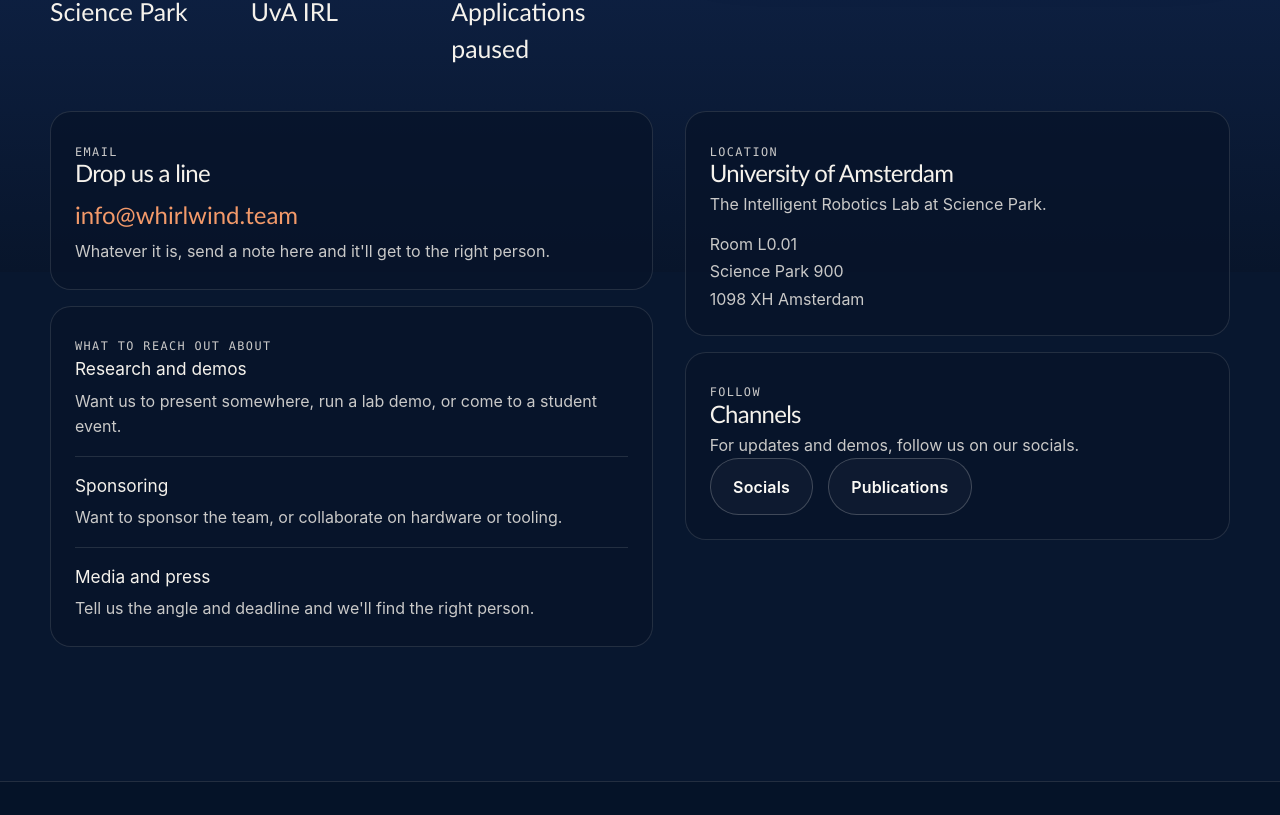
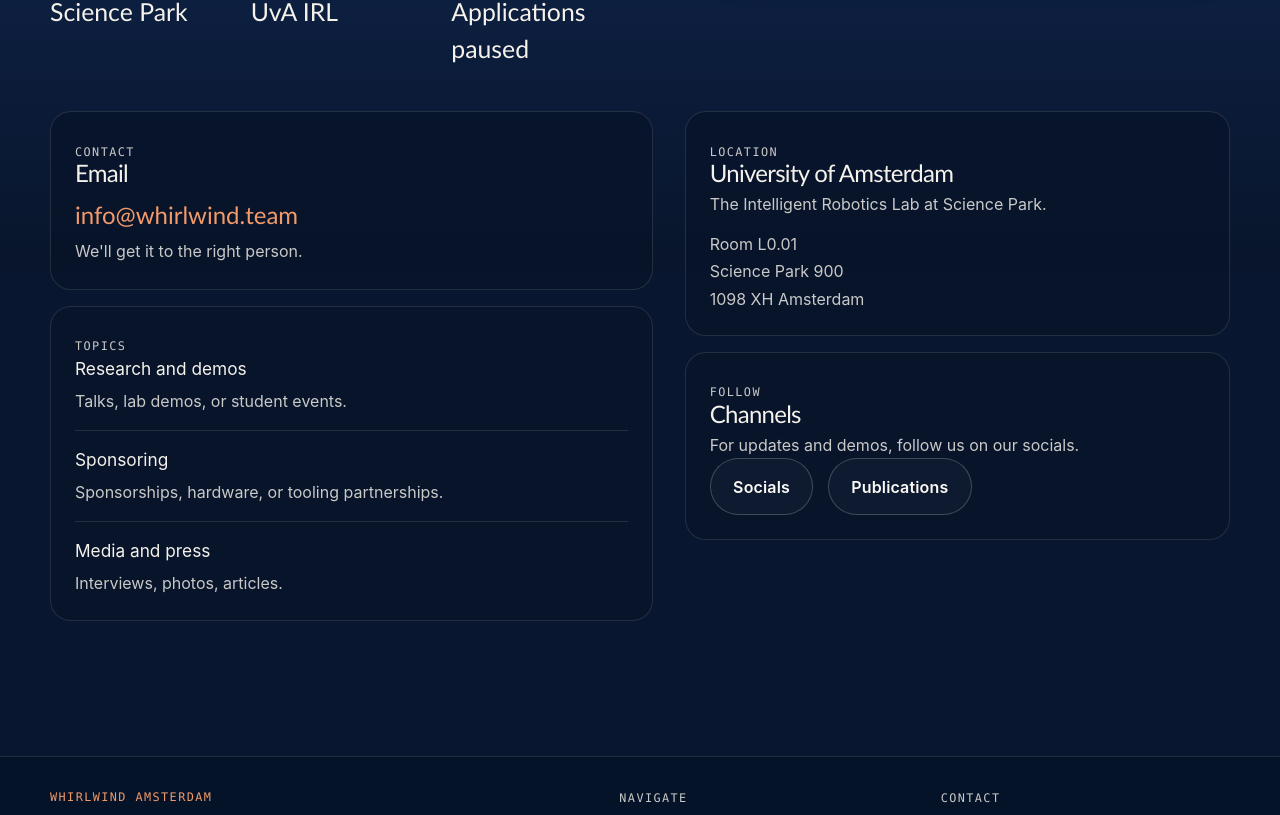
Before and after one commit to IntelligentRoboticsLab/whirlwind-website, a Next.js app: page /contact in a window 1280 px wide. Shown: the part 528-1343 px from the top of the page. Built offline with nearby package versions, Linux system fonts and the light colour scheme.

Commit message:
tweak odd phrasing/layout

```diff
--- a/src/app/contact/page.tsx
+++ b/src/app/contact/page.tsx
@@ -18,7 +18,7 @@
             Get in <span>touch.</span>
           </>
         }
-        description="Sponsorships, research, demos, event invites, press, or just questions. Email works best."
+        description="Email us about sponsorships, research, demos, event invites, or press."
         metrics={[
           { label: "Base", value: "Science Park" },
           { label: "Lab", value: "UvA IRL" },
@@ -50,19 +50,18 @@
         <div className="site-container contact-layout">
           <div className="contact-stack">
             <article className="detail-card">
-              <p className="detail-card__eyebrow">Email</p>
-              <h2>Drop us a line</h2>
+              <p className="detail-card__eyebrow">Contact</p>
+              <h2>Email</h2>
               <a href={`mailto:${siteContact.email}`} className="detail-card__link">
                 {siteContact.email}
               </a>
               <p>
-                Whatever it is, send a note here and it&apos;ll get to the
-                right person.
+                We&apos;ll get it to the right person.
               </p>
             </article>
 
             <article className="detail-card">
-              <p className="detail-card__eyebrow">What to reach out about</p>
+              <p className="detail-card__eyebrow">Topics</p>
               <div className="topic-list">
                 {contactTopics.map((topic) => (
                   <section key={topic.title} className="topic-list__item">
--- a/src/app/news/page.tsx
+++ b/src/app/news/page.tsx
@@ -6,7 +6,8 @@
 
 export const metadata: Metadata = {
   title: "News | Team whIRLwind",
-  description: "Short updates from Team whIRLwind on competitions, robots, and releases.",
+  description:
+    "Short updates from Team whIRLwind on competitions, robots, and releases.",
 };
 
 function formatDate(date: string): string {
@@ -28,12 +29,14 @@
       <PageHero
         eyebrow="News"
         title={<>Recent posts.</>}
-        description="Updates from the team on competitions, robot builds, and releases."
-        metrics={[
-          { label: "Posts", value: `${posts.length}` },
-        ]}
+        description="Updates from the team on competitions, events, and research."
+        metrics={[{ label: "Posts", value: `${posts.length}` }]}
         actions={
-          <LinkButton href="/contact" label="Get in touch" variant="secondary" />
+          <LinkButton
+            href="/contact"
+            label="Get in touch"
+            variant="secondary"
+          />
         }
         aside={
           latest ? (
--- a/src/app/page.tsx
+++ b/src/app/page.tsx
@@ -40,11 +40,14 @@
             </h1>
             <p className="home-hero__description">
               whIRLwind is the humanoid robotics team at the University of
-              Amsterdam. We compete in the RoboCup Standard Platform League
-              and write the software that runs on our robots.
+              Amsterdam.
             </p>
             <div className="home-hero__actions">
-              <LinkButton href="/contact" label="Get in touch" variant="primary" />
+              <LinkButton
+                href="/contact"
+                label="Get in touch"
+                variant="primary"
+              />
               <LinkButton
                 href="/publications"
                 label="Explore publications"
@@ -89,7 +92,9 @@
         <div className="site-container sponsor-rail__inner">
           <p>Backed by</p>
           <div className="sponsor-rail__logos">
-            {sponsorTiers.flatMap((tier) => tier.sponsors).map((sponsor) => (
+            {sponsorTiers
+              .flatMap((tier) => tier.sponsors)
+              .map((sponsor) => (
                 <Link
                   key={sponsor.name}
                   href={sponsor.website}
@@ -143,12 +148,10 @@
               eyebrow="The goal"
               title={
                 <>
-                  The
-                  <br />
-                  <span>2050 goal.</span>
+                  The <span>2050</span> goal.
                 </>
               }
-              description="RoboCup's stated goal: by 2050, a team of humanoid robots that can beat the human football world champions. We work on the software side."
+              description="RoboCup's goal: by 2050, a team of humanoid robots that can beat the human football world champions."
               compact
             />
             <div className="team-showcase__photos">
@@ -214,13 +217,7 @@
         <div className="site-container">
           <SectionIntro
             eyebrow="Sponsors"
-            title={
-              <>
-                Who supports
-                <br />
-                <span>the team.</span>
-              </>
-            }
+            title={<>Who supports us</>}
             description="Robots, travel, and tooling are expensive. These organisations help cover it."
             action={
               <LinkButton
@@ -257,8 +254,7 @@
               Get in <span>touch.</span>
             </h2>
             <p className="contact-banner__description">
-              Partnerships, research, demos, press, or just questions. Email
-              us.
+              Partnerships, research, demos, press. Email us.
             </p>
           </div>
           <div className="contact-banner__actions">
@@ -268,7 +264,11 @@
             >
               <span className="link-button__label">{siteContact.email}</span>
             </a>
-            <LinkButton href="/contact" label="Contact page" variant="secondary" />
+            <LinkButton
+              href="/contact"
+              label="Contact page"
+              variant="secondary"
+            />
           </div>
         </div>
       </section>
--- a/src/app/sponsors/page.tsx
+++ b/src/app/sponsors/page.tsx
@@ -31,15 +31,17 @@
           { label: "Base", value: "Amsterdam" },
         ]}
         actions={
-          <LinkButton href="/contact" label="Become a sponsor" variant="primary" />
+          <LinkButton
+            href="/contact"
+            label="Become a sponsor"
+            variant="primary"
+          />
         }
         aside={
           <div className="page-note">
             <p>What it covers</p>
             <h2>Hardware, travel, tooling, and the lab space.</h2>
-            <span>
-              Running a competition team adds up quickly.
-            </span>
+            <span>Running a competition team adds up quickly.</span>
           </div>
         }
       />
@@ -70,12 +72,15 @@
               Want to <span>sponsor?</span>
             </h2>
             <p className="contact-banner__description">
-              Get in touch. We can put together something that works for both
-              of us.
+              Email us. We can figure out a sponsorship that fits.
             </p>
           </div>
           <div className="contact-banner__actions">
-            <LinkButton href="/contact" label="Start the conversation" variant="primary" />
+            <LinkButton
+              href="/contact"
+              label="Start the conversation"
+              variant="primary"
+            />
           </div>
         </div>
       </section>
--- a/src/lib/site-content.ts
+++ b/src/lib/site-content.ts
@@ -336,18 +336,15 @@
 export const contactTopics = [
   {
     title: "Research and demos",
-    description:
-      "Want us to present somewhere, run a lab demo, or come to a student event.",
+    description: "Talks, lab demos, or student events.",
   },
   {
     title: "Sponsoring",
-    description:
-      "Want to sponsor the team, or collaborate on hardware or tooling.",
+    description: "Sponsorships, hardware, or tooling partnerships.",
   },
   {
     title: "Media and press",
-    description:
-      "Tell us the angle and deadline and we'll find the right person.",
+    description: "Interviews, photos, articles.",
   },
 ];
 
```
Lines whose indentation alone changed are shown as unchanged.
